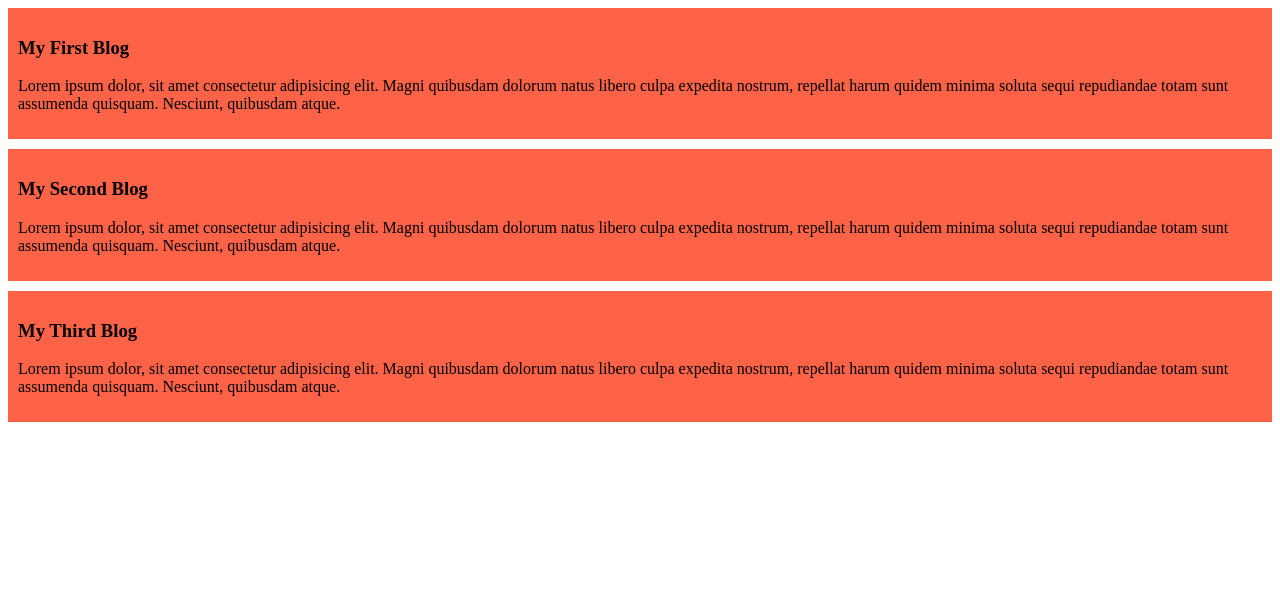
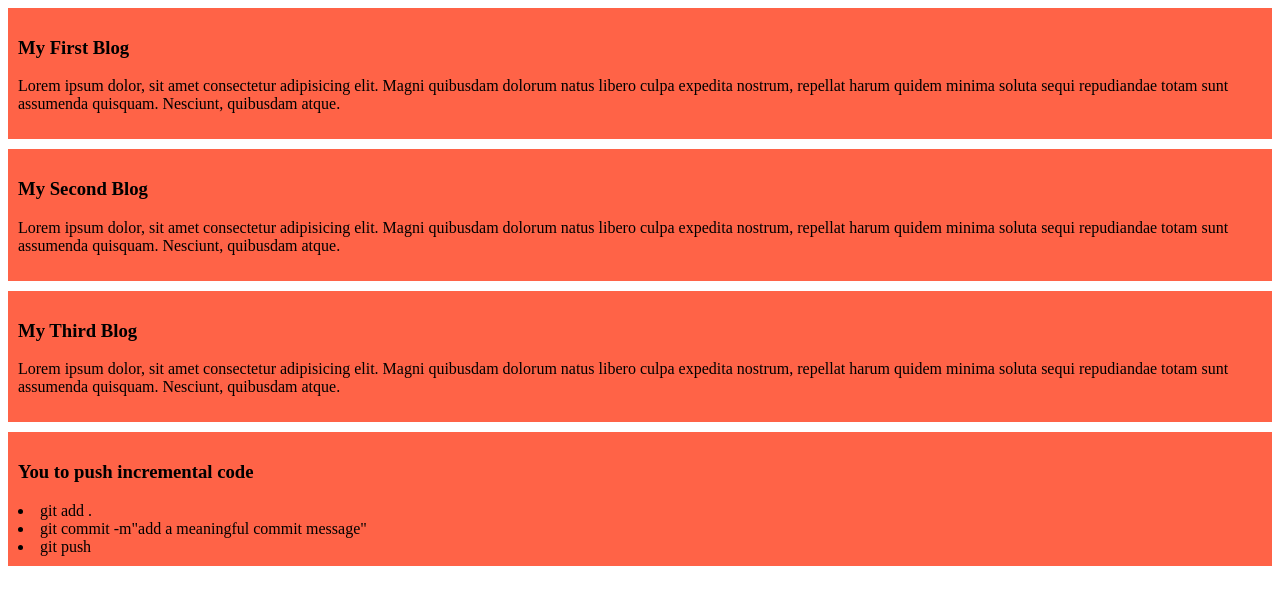
Before and after one commit to Miskat-JDK/My, a plain HTML site: page index.html in a window 1280 px wide. Drawn offline with Linux system fonts and the light colour scheme.

Commit message:
add a meaningful commit message

```diff
--- a/index.html
+++ b/index.html
@@ -19,5 +19,13 @@
                 <h3>My Third Blog</h3>
                 <p>Lorem ipsum dolor, sit amet consectetur adipisicing elit. Magni quibusdam dolorum natus libero culpa expedita nostrum, repellat harum quidem minima soluta sequi repudiandae totam sunt assumenda quisquam. Nesciunt, quibusdam atque.</p>
      </div>
+     <div>
+          <h3>You to push incremental code</h3>
+          <lu>
+               <li>git add .</li>
+               <li>git commit -m"add a meaningful commit message"</li>
+               <li>git push</li>
+          </lu>
+     </div>
 </body>
 </html>
```
